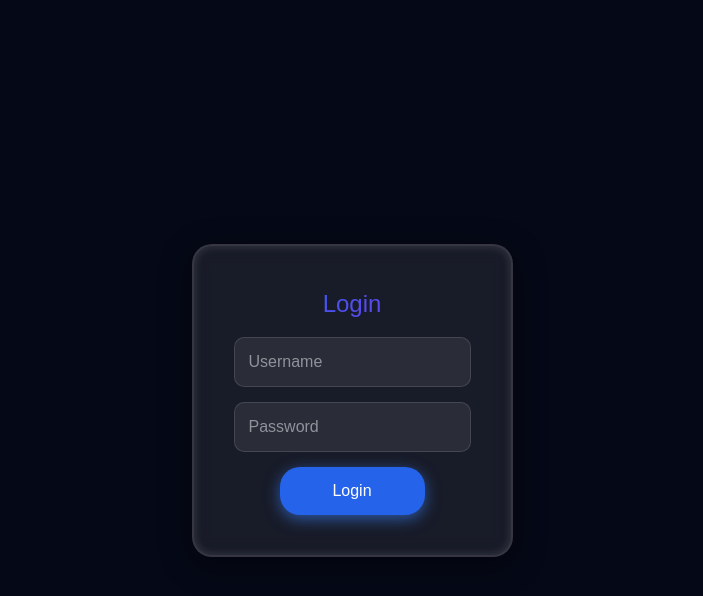
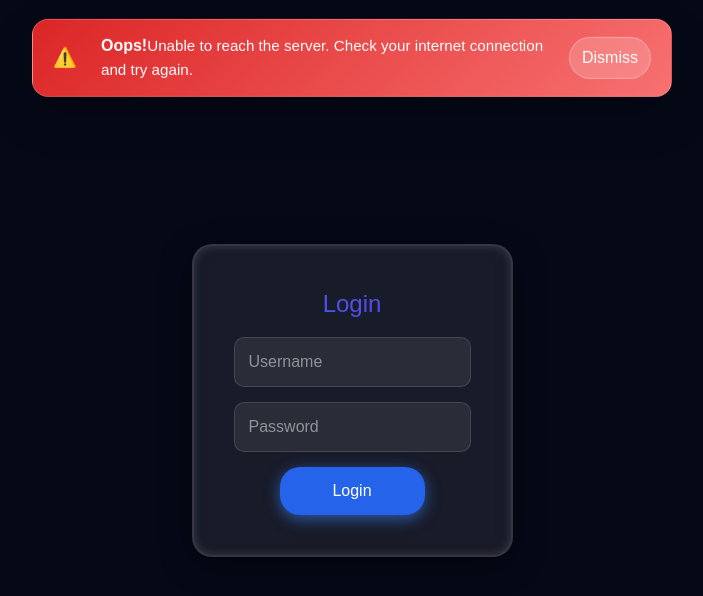
Before and after one commit to Ashmit-1/studyflow, a React (Vite) app in the folder FrontEnd/: page /login in a window 1280 px wide. Both pictures are taken after a click on the button "Login". Shown: the top 596 px of the page, without its empty margins (288-991 px from the left). Built offline with nearby package versions, Linux system fonts and the light colour scheme; no server answers.

Commit message:
feat: enhance Toast component and improve error messages across pages

```diff
--- a/FrontEnd/src/components/Toast.jsx
+++ b/FrontEnd/src/components/Toast.jsx
@@ -1,15 +1,19 @@
 import styles from "../styles/components/toast.module.css";
-export default function Toast({ message, onClose }) {
+
+export default function Toast({ message, onClose, type = "error" }) {
     if (!message) return null;
 
+    const title = type === "success" ? "Success" : "Oops!";
+    const toastClass = type === "success" ? styles.toastSuccess : styles.toastError;
+
     return (
-        <div className={styles.toast}>
-            <span>{message}</span>
-            <button
-                onClick={onClose}
-                className="ml-3 text-sm underline hover:text-gray-200"
-            >
-                Close
+        <div className={`${styles.toast} ${toastClass}`} role="alert">
+            <div className={styles.toastContent}>
+                <strong>{title}</strong>
+                <span className={styles.toastMessage}>{message}</span>
+            </div>
+            <button onClick={onClose} className={styles.toastClose}>
+                Dismiss
             </button>
         </div>
     );
--- a/FrontEnd/src/components/student_nav.jsx
+++ b/FrontEnd/src/components/student_nav.jsx
@@ -7,7 +7,7 @@ export default function StudentNav({ username = "Student" }) {
             <h1 className={styles["navbar-title"]}>Hello, {username}!</h1>
             <ul className={styles["nav-list"]}>
                 <li><Link to="/student/table">Study Table</Link></li>
-                <li><Link to="/student/add_subject">Add Subject</Link></li>
+                <li><Link to="/student/:id/subjects">Add Subject</Link></li>
                 <li><Link to="/student/help">Help</Link></li>
                 <li><Link to="/student/logout">Logout</Link></li>
             </ul>
--- a/FrontEnd/src/pages/Login.jsx
+++ b/FrontEnd/src/pages/Login.jsx
@@ -42,12 +42,15 @@ export default function Login() {
                 navigate(`/student/${data.id}`);
             } else {
                 const data = await response.json().catch(() => null);
-                setError(data?.detail || "Invalid username or password");
+                setError(
+                    data?.detail ||
+                    "Login failed. Please verify your username and password and try again."
+                );
                 setTimeout(() => setError(""), 3000);
             }
         } catch (error) {
             console.error(error);
-            setError("Unable to login. Please check your connection and try again.");
+            setError("Unable to reach the server. Check your internet connection and try again.");
             setTimeout(() => setError(""), 3000);
         }
     };
--- a/FrontEnd/src/pages/Register.jsx
+++ b/FrontEnd/src/pages/Register.jsx
@@ -30,7 +30,10 @@ function Register() {
             setOtpSent(true);
         } else {
             const data = await response.json().catch(() => null);
-            setError(data?.detail || "Unable to send OTP. Please try again."); // Error msg If OTP not sent by backend
+            setError(
+                data?.detail ||
+                "We couldn't send the OTP. Please confirm your email address and try again."
+            );
         }
     };
 
@@ -48,7 +51,10 @@ function Register() {
 
             if (!response.ok) {
                 const data = await response.json().catch(() => null);
-                setError(data?.detail || "Invalid OTP");
+                setError(
+                    data?.detail ||
+                    "The OTP you entered is incorrect. Please check your email and try again."
+                );
                 return;
             }
 
@@ -65,10 +71,13 @@ function Register() {
                 setOtp("");
             } else {
                 const data = await createResponse.json().catch(() => null);
-                setError(data?.detail || "Registration failed. Please try again.");
+                setError(
+                    data?.detail ||
+                    "Registration could not be completed. Please review your details and try again."
+                );
             }
         } catch (err) {
-            setError("Network error. Please try again.");
+            setError("Network error detected. Please wait a moment and try again.");
         } finally {
             setIsVerifying(false);
         }
--- a/FrontEnd/src/pages/dashboard/Subject.jsx
+++ b/FrontEnd/src/pages/dashboard/Subject.jsx
@@ -1,14 +1,52 @@
-import { useState } from "react";
+import { useEffect, useState } from "react";
 import StudentNav from "../../components/student_nav";
 import Sidebar from "../../components/Sidebar";
+import Toast from "../../components/Toast";
+import styles from "../../styles/pages/subject.module.css";
 
 export default function Subject() {
     let [subject, setSubjectName] = useState({
         subject_name: "",
         exam_date: ""
     });
+    let [subjects, setSubjects] = useState([]);
+    let [error, setError] = useState("");
 
     let userId = localStorage.getItem("id");
+    let username = localStorage.getItem("username");
+
+
+    useEffect(() => {
+        const fetchSubjects = async () => {
+            try {
+                const response = await fetch(`http://127.0.0.1:8000/student/${userId}/subjects`, {
+                    headers: {
+                        "Authorization": `Bearer ${localStorage.getItem("token")}`
+                    }
+                });
+
+                if (!response.ok) {
+                    if (response.status === 401 || response.status === 403) {
+                        setError("You are not authorized to view subjects. Please sign in again.");
+                        return;
+                    }
+                    setError("Unable to load your subjects right now. Please refresh the page.");
+                    return;
+                }
+
+                const data = await response.json();
+                setSubjects(data.subjects || []);
+            } catch (err) {
+                console.error("Error fetching subjects:", err);
+                setError("Unable to load your subjects. Please refresh or try again later.");
+            }
+        };
+
+        if (userId) {
+            fetchSubjects();
+        }
+    }, [userId]);
+
     const onSubmit = async (e) => {
         try {
             const response = await fetch(`http://127.0.0.1:8000/student/${userId}/subjects`, {
@@ -21,18 +59,24 @@ export default function Subject() {
                 body: JSON.stringify(subject)
             });
 
+            const data = await response.json();
             setSubjectName({ subject_name: "", exam_date: "" });
+            setSubjects([...subjects, data.subject]);
         } catch (error) {
             console.error("Error adding subject:", error);
+            setError("Could not add the subject. Please check the details and try again.");
         }
     };
 
     return (
-        <div className="subject-container">
-            <StudentNav username={user_name} />
-            <Sidebar/>
+        <div className={styles["subjectContainer"]}>
+            <StudentNav username={username} />
+            <Sidebar />
             <h1>Subject Page</h1>
-            <p>Add Subject</p>
+            {error && <Toast message={error} onClose={() => setError("")} />}
+
+            <div className={styles["addSubject"]}>
+                <h2>Add Subject</h2>
                 <input
                     type="text"
                     placeholder="Subject Name"
@@ -46,5 +90,32 @@ export default function Subject() {
                 />
                 <button onClick={onSubmit}>Add Subject</button>
             </div>
+
+            <div>
+                <h2>Your Subjects</h2>
+                {subjects.length === 0 ? (
+                    <p>No subjects added yet.</p>
+                ) : (
+                    <table border="1" style={{ marginTop: '20px', width: '100%' }}>
+                        <thead>
+                            <tr>
+                                <th>Subject ID</th>
+                                <th>Subject Name</th>
+                                <th>Exam Date</th>
+                            </tr>
+                        </thead>
+                        <tbody>
+                            {subjects.map((subj) => (
+                                <tr key={subj.id}>
+                                    <td>{subj.id}</td>
+                                    <td>{subj.subject_name}</td>
+                                    <td>{subj.exam_date}</td>
+                                </tr>
+                            ))}
+                        </tbody>
+                    </table>
+                )}
+            </div>
+        </div>
     );
 }
--- a/FrontEnd/src/styles/components/student_nav.module.css
+++ b/FrontEnd/src/styles/components/student_nav.module.css
@@ -1,7 +1,7 @@
 .navbar {
     background: linear-gradient(120deg, #00022c9e, #0220a4a2);
     backdrop-filter: blur(20px) saturate(180%);
-    width: 85%;
+    width: 100%;
     margin-left: auto;
     color: white;
     padding: 10px 40px;
--- a/FrontEnd/src/styles/components/toast.module.css
+++ b/FrontEnd/src/styles/components/toast.module.css
@@ -1,24 +1,57 @@
 .toast {
     position: fixed;
-    top: 10px;
+    top: 16px;
     left: 50%;
     transform: translateX(-50%);
-    background-color: #f56565;
-    color: white;
-    padding: 10px 20px;
-    border-radius: 8px;
-    box-shadow: 0 4px 6px rgba(0, 0, 0, 0.1);
+    min-width: 320px;
+    max-width: 92%;
+    padding: 14px 20px;
+    background: linear-gradient(135deg, #dc2626 0%, #f87171 100%);
+    color: #fff;
+    border-radius: 16px;
+    border: 1px solid rgba(255, 255, 255, 0.2);
+    box-shadow: 0 20px 48px rgba(0, 0, 0, 0.2);
     display: flex;
     align-items: center;
+    justify-content: space-between;
+    gap: 14px;
     z-index: 1000;
     opacity: 0;
-    animation: fadeInOut 1s forwards;
+    animation: slideDownFade 4s forwards;
+    backdrop-filter: blur(10px);
 }
 
-@keyframes fadeInOut {
+.toast::before {
+    content: "⚠️";
+    margin-right: 10px;
+    font-size: 1.2rem;
+}
+
+.toastMessage {
+    flex: 1;
+    font-size: 0.95rem;
+    line-height: 1.5;
+}
+
+.toastClose {
+    background: rgba(255, 255, 255, 0.18);
+    border: 1px solid rgba(255, 255, 255, 0.28);
+    color: #fff;
+    padding: 8px 12px;
+    border-radius: 9999px;
+    cursor: pointer;
+    transition: background 0.2s ease, transform 0.2s ease;
+}
+
+.toastClose:hover {
+    background: rgba(255, 255, 255, 0.32);
+    transform: translateY(-1px);
+}
+
+@keyframes slideDownFade {
     0% {
         opacity: 0;
-        top: 0;
+        transform: translateX(-50%) translateY(-20px);
     }
 
     10% {
--- /dev/null
+++ b/FrontEnd/src/styles/pages/subject.module.css
@@ -0,0 +1,12 @@
+.subjectContainer {
+    width: 85%;
+    margin-left: auto;
+}
+
+.addSubject {
+    width: 20%;
+    padding: 10px;
+    display: flex;
+    flex-direction: column;
+    gap: 10px;
+}
```
Also changed, not shown: FrontEnd/src/pages/dashboard/Student.jsx (+8 -4 lines). Lines whose indentation alone changed are shown as unchanged.
